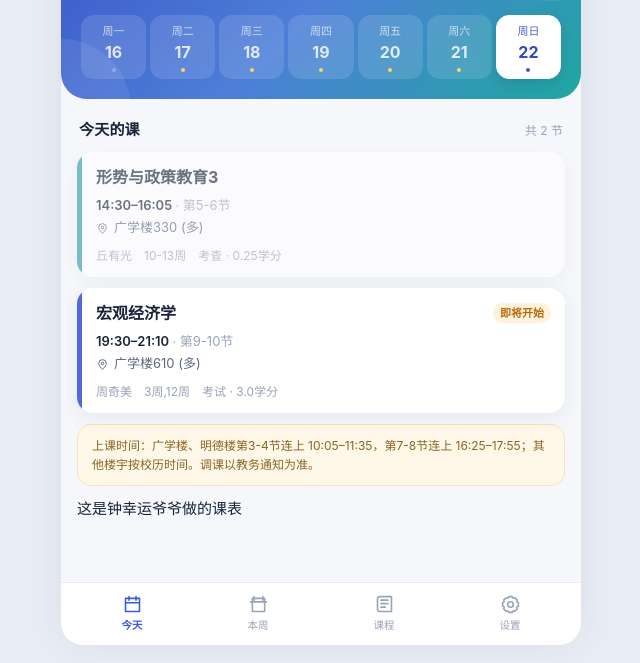
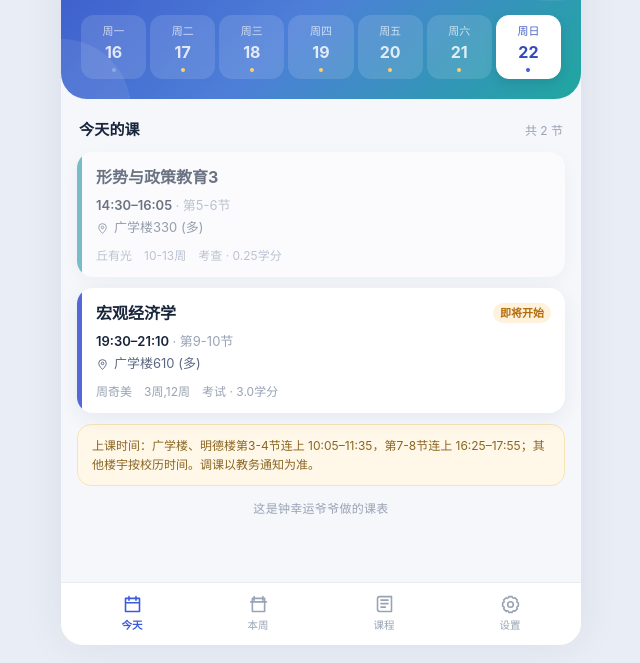
Before and after one commit to aikudewo/lucky-class-schedule, a plain HTML site: page index.html in a window 1280 px wide. Shown: the part 137-800 px from the top of the page, without its empty margins (319-959 px from the left). Drawn offline with Linux system fonts and the light colour scheme.

Commit message:
Add signature note on home page

```diff
--- a/styles.css
+++ b/styles.css
@@ -148,6 +148,8 @@ button{border:0;background:none;cursor:pointer}
 .kbd{background:#eef2f8;border-radius:5px;padding:1px 5px;font-size:11px;color:var(--brand);font-weight:600}
 .note-box{background:#fff8e9;border:1px solid #f6e3b6;color:#8a6420;border-radius:14px;padding:11px 14px;font-size:12px;line-height:1.6;margin-bottom:12px}
 .brand-line{text-align:center;color:var(--ink-3);font-size:11px;padding:10px 0 4px}
+.made-by{text-align:center;color:var(--ink-3);font-size:12px;letter-spacing:.3px;padding:2px 0 20px}
+
 
 /* Tabbar */
 .tabbar{
```
